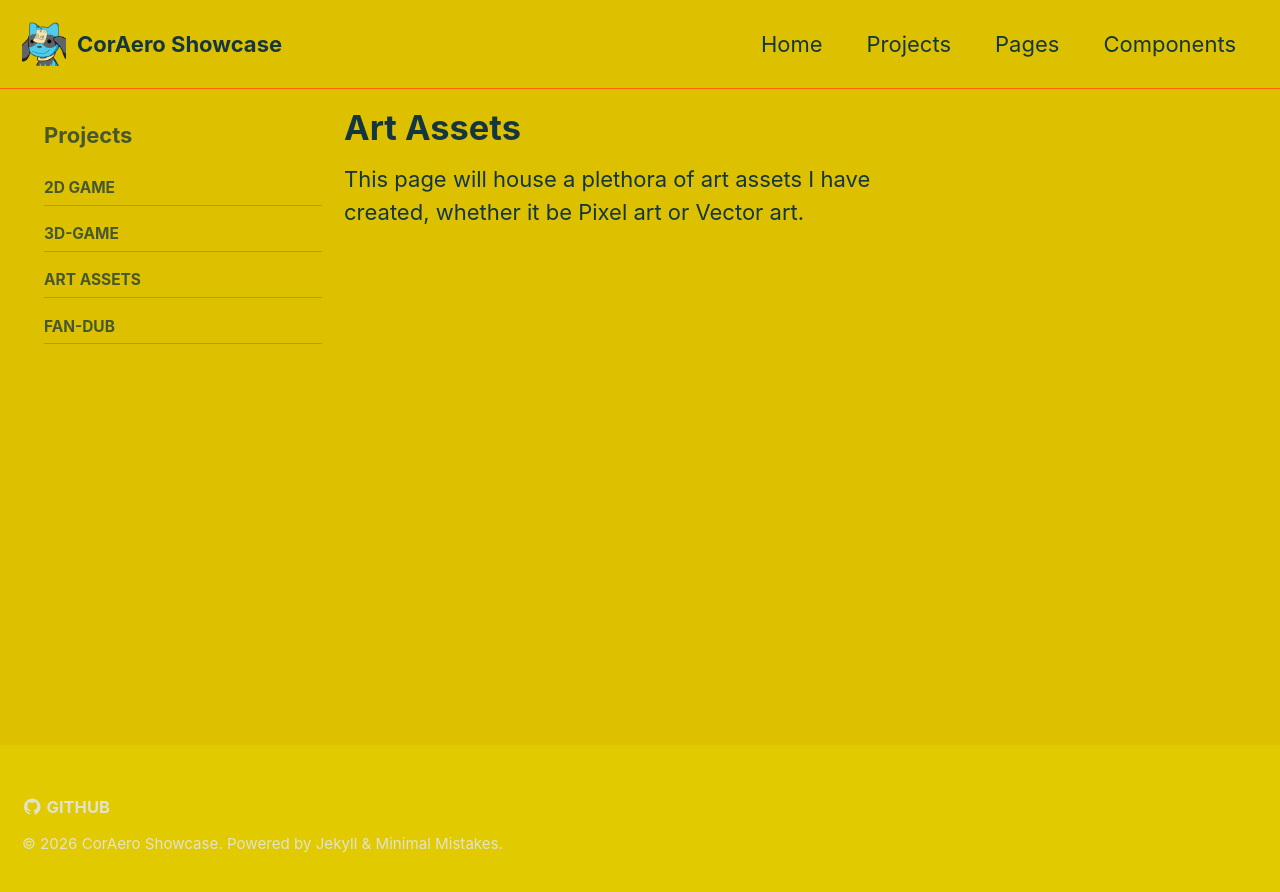
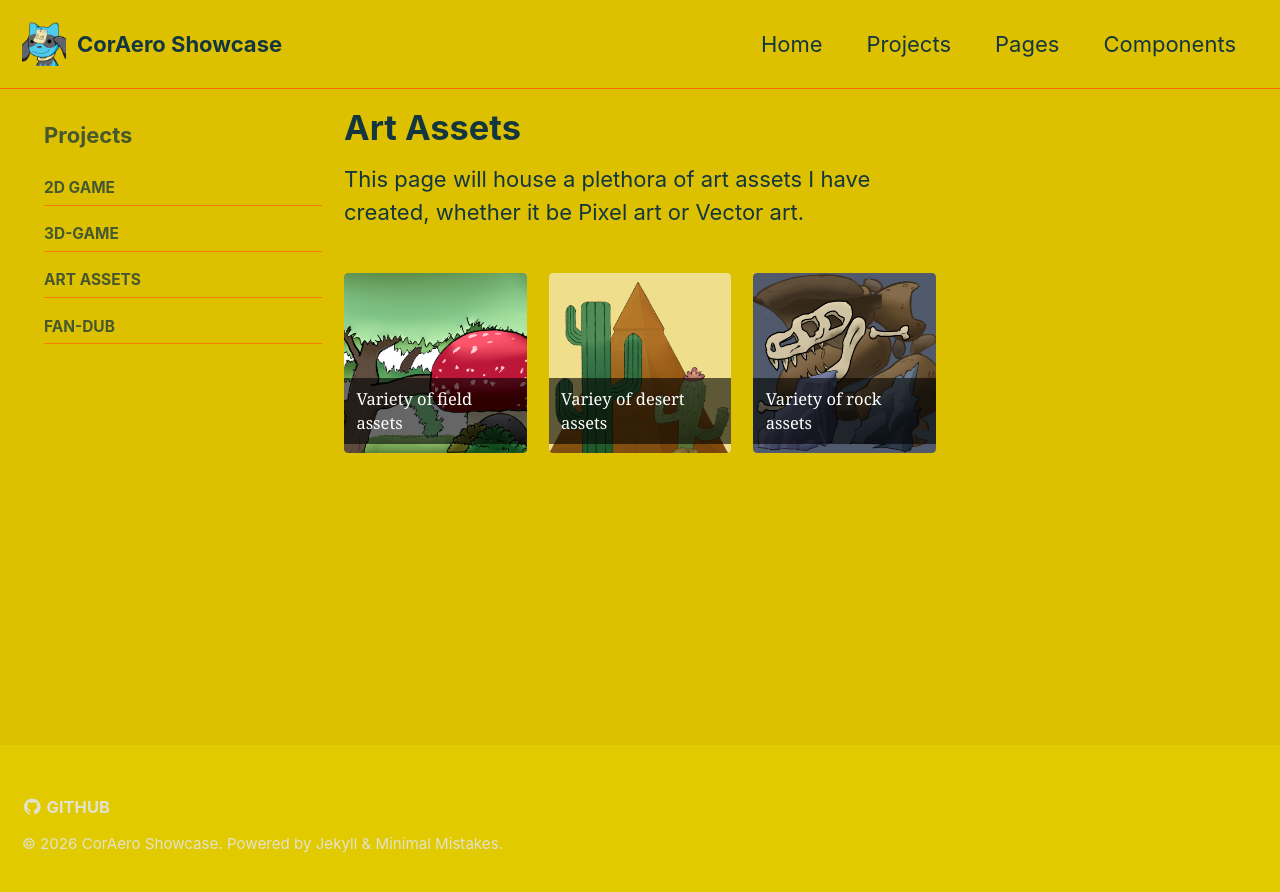
Before and after one commit to MUI-Corey/MUI-Corey.github.io, a Jekyll site: the page built from _pages/art-assets.md, in a window 1280 px wide. Shown: the top 892 px of the page. Built offline with Jekyll 4.4.1, drawn with Linux system fonts in a browser that asks for light colours.

Commit message:
Update gallery ID in art-assets page

```diff
--- a/_pages/art-assets.md
+++ b/_pages/art-assets.md
@@ -28,4 +28,4 @@ gallery:
 
 This page will house a plethora of art assets I have created, whether it be Pixel art or Vector art.
 
-{% include gallery id="gallery_art" layout="third" thumb_height="180px" %}
+{% include gallery id="gallery" layout="third" thumb_height="180px" %}
```
